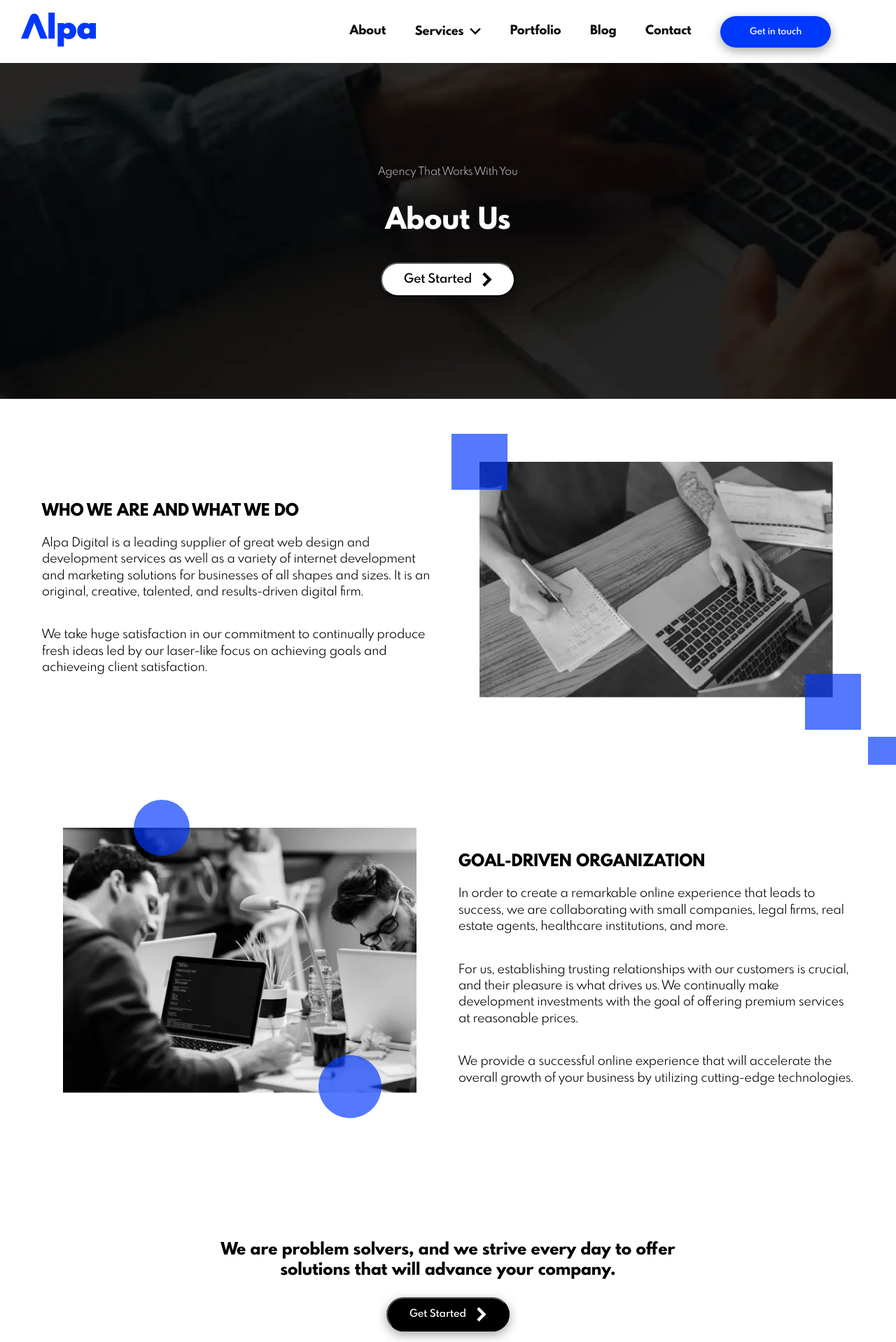
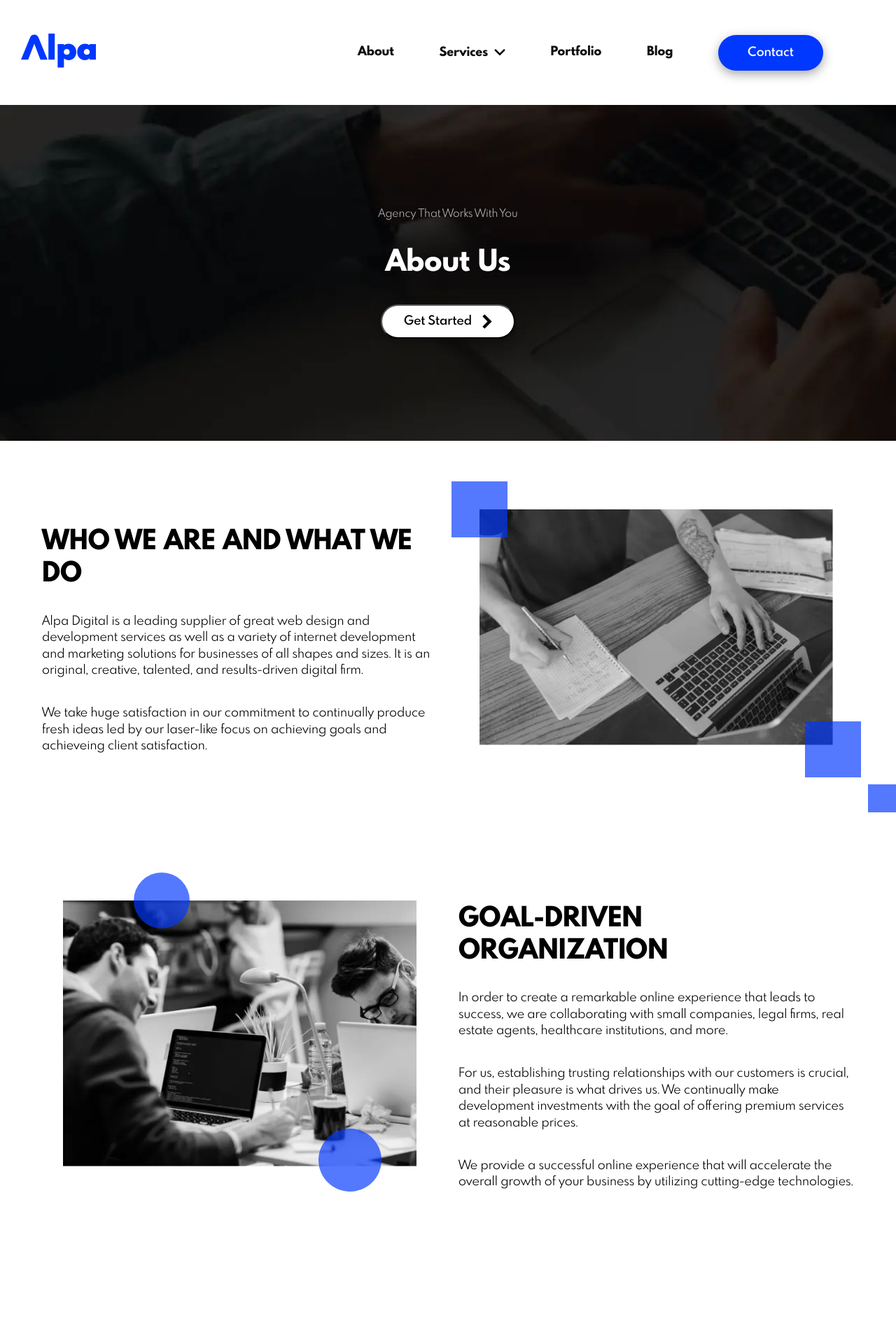
Before and after one commit to deeboot10/alpa-web, a React (Vite) app: page /about in a window 1280 px wide. Shown: the top 1918 px of the page at 70% size. Built offline with nearby package versions, Linux system fonts and the light colour scheme.

Commit message:
feat: Changes to portfolio page

```diff
--- a/src/components/Fixed/Header.jsx
+++ b/src/components/Fixed/Header.jsx
@@ -53,9 +53,8 @@ function Header() {
           ></HoverNavigationElement>
           <Link to="/portfolio">Portfolio</Link>
           <Link to="/blog">Blog</Link>
-          <Link to="/contact">Contact</Link>
           <Link to="/contact">
-            <button id="get-in-touch-btn">Get in touch</button>
+            <button id="get-in-touch-btn">Contact</button>
           </Link>
         </BrowserView>
         <MobileView className="mobile-menu">
@@ -93,10 +92,7 @@ function Header() {
           Blog
         </Link>
         <Link onClick={handleChangeUrl} to="/contact">
-          Contact
-        </Link>
-        <Link onClick={handleChangeUrl} to="/contact">
-          <button className="get-in-touch-btn">Get in touch</button>
+          <button className="get-in-touch-btn">Contact</button>
         </Link>
       </MobileView>
     </header>
--- a/src/components/Fixed/HoverNavigationElement.jsx
+++ b/src/components/Fixed/HoverNavigationElement.jsx
@@ -1,5 +1,6 @@
 import { Link } from "react-router-dom";
 import arrowDown from "../../img/arrowDown.svg";
+import arrowDownBlue from "../../img/arrowDownBlue.svg";
 import plus from "../../img/plus.svg";
 import { isMobile } from "react-device-detect";
 import { useState } from "react";
@@ -42,7 +43,8 @@ function HoverNavigationElement({
         </div>
       ) : (
         <Link onClick={handleChangeUrl} to={"/" + url}>
-          {name} <img src={arrowDown} alt="Arrow down" />
+          {name} <img className="normal" src={arrowDown} alt="Arrow down" />
+          <img className="blue" src={arrowDownBlue} alt="Arrow down blue" />
         </Link>
       )}
       <div className={"hoverDiscoverableBox " + `${isClicked ? "open" : ""}`}>
--- a/src/pages/Portfolio.jsx
+++ b/src/pages/Portfolio.jsx
@@ -20,6 +20,7 @@ import logo5 from "../img/portfolio-img/logo5.png";
 import bg5 from "../img/portfolio-img/bg5.webp";
 import color5 from "../img/portfolio-img/color5.svg";
 import alpaColors from "../img/alpa-rainbow.svg";
+import tilt from "../img/portfolio-page-text.svg";
 import { Helmet } from "react-helmet";
 function Portoflio() {
   return (
@@ -29,10 +30,15 @@ function Portoflio() {
       </Helmet>
       <section className="hero">
         <div className="text">
-          <h1>
-            Our <span>Website Design</span> Portfolio
-          </h1>
-          <p>Our work doesn't just look good. It is a first step forward.</p>
+          <div className="left">
+            <h1>
+              Our <span>Website Design</span> Portfolio
+            </h1>
+            <p>Our work doesn't just look good. It is a first step forward.</p>
+          </div>
+          <div className="right">
+            <img src={tilt} alt="Arrow and text rotated for 90deg" />
+          </div>
         </div>
         <div className="img">
           <img src={alpaColors} alt="Alpa Colors" />
--- a/src/scss/about.scss
+++ b/src/scss/about.scss
@@ -44,6 +44,9 @@
     align-items: center;
     justify-content: center;
     padding: 90px 60px;
+    h2 {
+      font-size: 39px;
+    }
     p {
       font-size: 18px;
       margin-bottom: 0;
@@ -92,8 +95,8 @@
     align-items: center;
     padding: 90px 60px;
     h3 {
-      font-size: 24px;
-      max-width: 60%;
+      font-size: 36px;
+      max-width: 100%;
       text-align: center;
     }
     button {
@@ -101,7 +104,7 @@
       color: white;
       display: flex;
       align-items: center;
-      font-size: 15px;
+      font-size: 24px;
       padding: 12px 31px;
       img {
         height: 21px;
--- a/src/scss/index.scss
+++ b/src/scss/index.scss
@@ -73,7 +73,7 @@ footer {
 
 header {
   position: relative;
-  height: 90px;
+  height: 150px;
   background-color: rgba(255, 255, 255, 0.8);
   display: flex;
   align-items: center;
@@ -96,9 +96,13 @@ header {
       align-items: center;
       .hoverNavigationElement {
         position: relative;
+        .blue {
+          display: none;
+        }
         a {
           display: flex;
           align-items: center;
+
           img {
             margin-left: 9px;
             height: 10px;
@@ -109,6 +113,7 @@ header {
           display: none;
         }
       }
+
       .hoverDiscoverableBox {
         padding: 18px 15px;
         position: absolute;
@@ -119,6 +124,7 @@ header {
         flex-direction: column;
         display: none;
         background-color: white;
+
         a {
           font-weight: 600;
           width: max-content;
@@ -133,7 +139,16 @@ header {
       .hoverNavigationElement:hover .hoverDiscoverableBox {
         display: flex;
       }
+      .hoverNavigationElement:hover {
+        .normal {
+          display: none;
+        }
+        .blue {
+          display: unset;
+        }
+      }
       a {
+        font-weight: 900;
         margin: 0 12px;
         font-size: 18px;
         text-decoration: none;
@@ -149,6 +164,7 @@ header {
         padding: 15px 42px;
         border: none;
         border-radius: 100px;
+        font-size: 18px;
       }
       #get-in-touch-btn:hover {
         cursor: pointer;
--- a/src/scss/portfolio.scss
+++ b/src/scss/portfolio.scss
@@ -180,6 +180,16 @@
     }
   }
 }
+.portfolio {
+  .text {
+    display: flex;
+    align-items: center;
+    text-align: left;
+    .left {
+      margin-right: 21px;
+    }
+  }
+}
 
 @media screen and (max-width: 1400px) {
   .portfolio {
--- a/src/scss/services.scss
+++ b/src/scss/services.scss
@@ -62,7 +62,7 @@
         position: relative;
         background-color: #ffffff;
         color: black;
-        padding: 21px 15px;
+        padding: 27px 15px;
         display: flex;
         flex-direction: column;
         a {
@@ -75,7 +75,7 @@
         p {
           margin-top: 0;
           color: #404040;
-          line-height: 1.3;
+          line-height: 1.9;
         }
         .icon-container {
           height: 60px;
--- a/src/scss/servicesSinglePages.scss
+++ b/src/scss/servicesSinglePages.scss
@@ -6,6 +6,9 @@
   }
   .seo-hero {
     margin-top: 0;
+    background-repeat: no-repeat;
+    background-position: center;
+    background-size: cover;
   }
   .sub-hero {
     margin-top: 0;
@@ -47,6 +50,9 @@
 
 .e-commerce {
   section.hero {
+    background-repeat: no-repeat;
+    background-size: cover;
+    background-position: center;
     margin-top: 0;
     text-align: center;
     padding-right: 12px;
```
Also changed, not shown: src/img/arrowDownBlue.svg (added), src/img/portfolio-page-text.svg (added).
